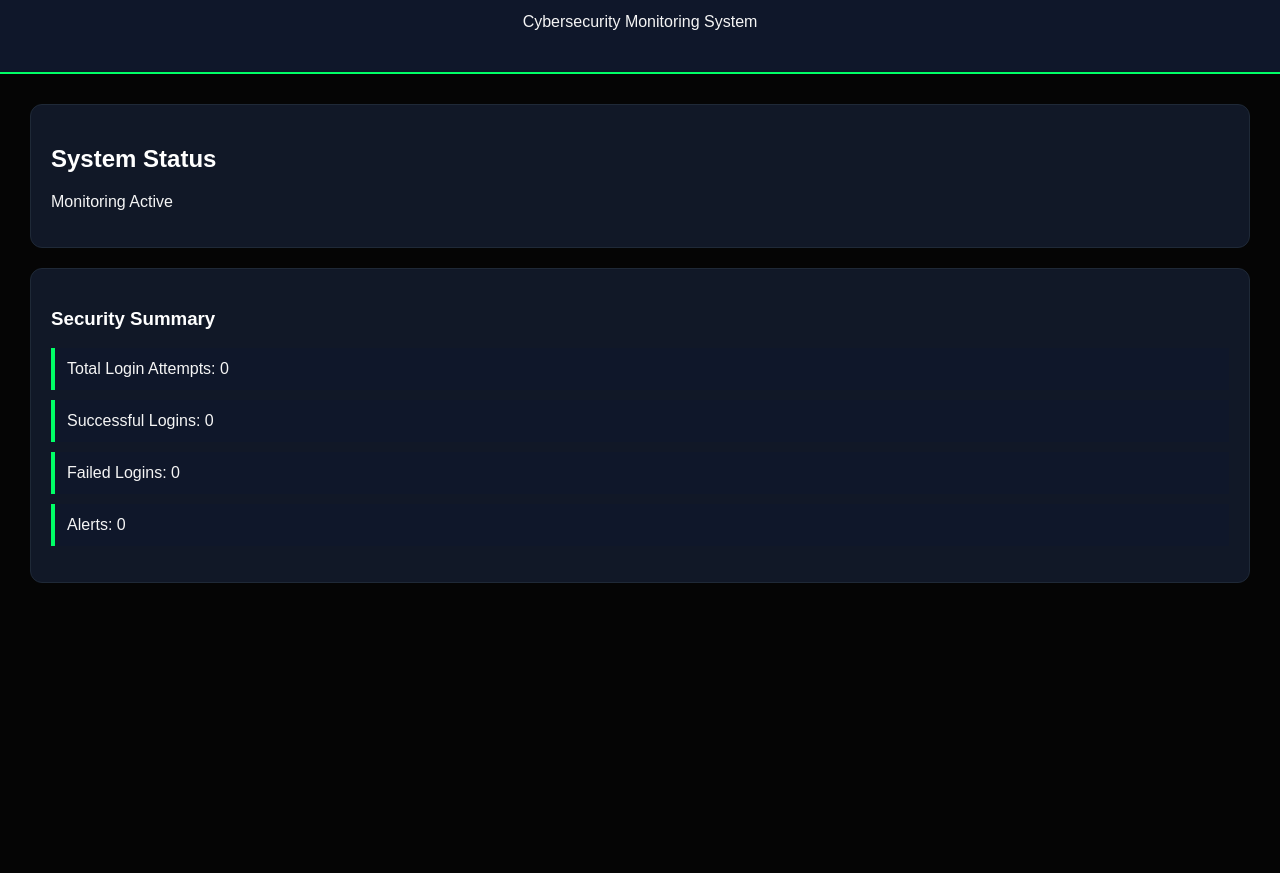
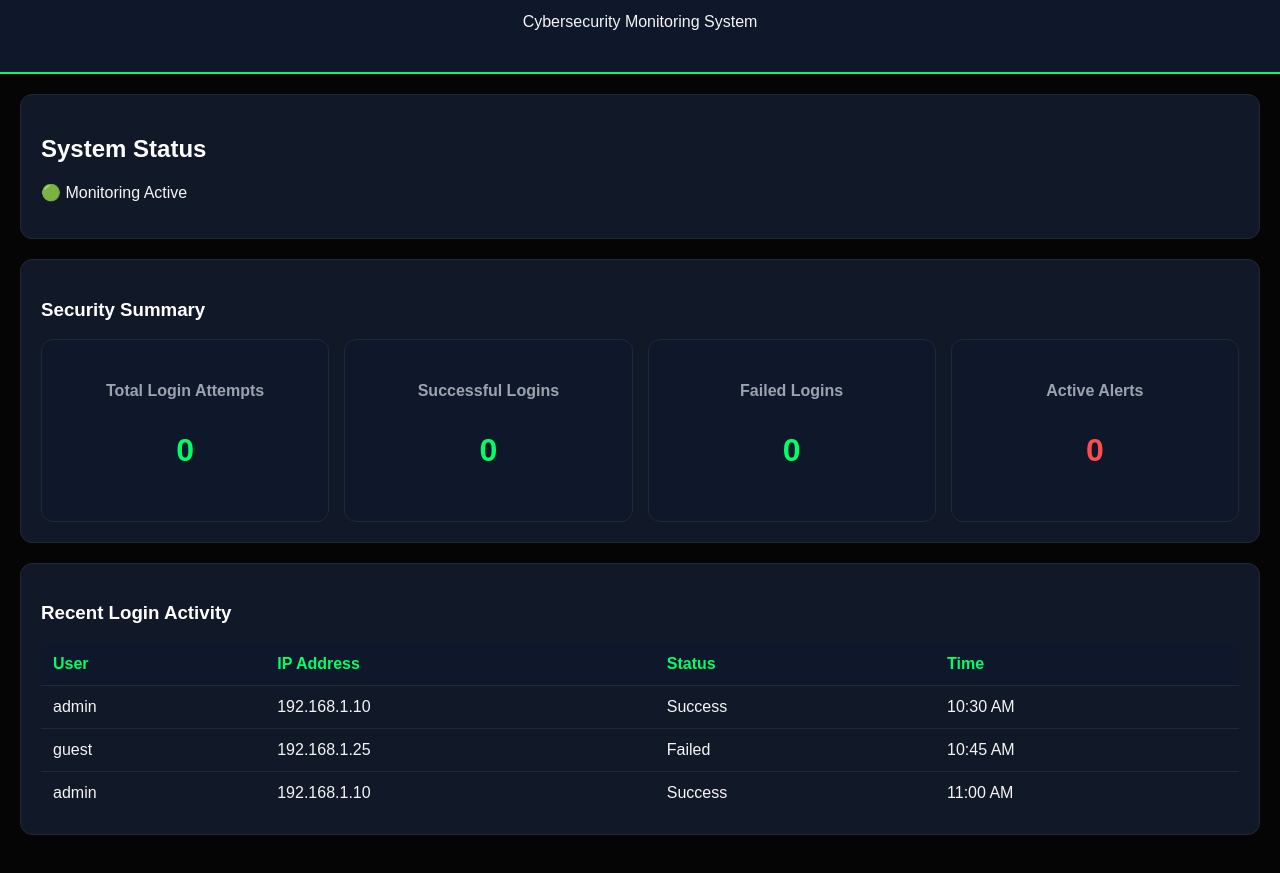
Before and after one commit to alure86/CyberWatch-Dashboard, a website: page views/index.html in a window 1280 px wide. Shown: the part 65-938 px from the top of the page. Before the commit the page ends 800 px from the top, so only its background shows below. Drawn offline with Linux system fonts and the light colour scheme.

Commit message:
Added login activity table

```diff
--- a/public/css/style.css
+++ b/public/css/style.css
@@ -19,7 +19,7 @@ h1 {
 }
 
 main {
-    padding: 30px;
+    padding: 20px;
 }
 
 section {
@@ -34,14 +34,55 @@ h2, h3 {
     color: #ffffff;
 }
 
-ul {
-    list-style: none;
-    padding: 0;
+.card-container {
+    display: grid;
+    grid-template-columns: repeat(4, 1fr);
+    gap: 15px;
 }
 
-li {
+.card {
     background-color: #0f172a;
-    margin: 10px 0;
+    border: 1px solid #1f2937;
+    border-radius: 12px;
+    padding: 20px;
+    text-align: center;
+}
+
+.card h4 {
+    color: #9ca3af;
+    margin-bottom: 10px;
+}
+
+.card p {
+    color: #00ff66;
+    font-size: 32px;
+    font-weight: bold;
+}
+
+.alert-card p {
+    color: #ff4d4d;
+}
+
+/* Login Activity Table */
+
+table {
+    width: 100%;
+    border-collapse: collapse;
+    margin-top: 15px;
+}
+
+th {
+    background-color: #0f172a;
+    color: #00ff66;
     padding: 12px;
-    border-left: 4px solid #00ff66;
+    text-align: left;
 }
+
+td {
+    padding: 12px;
+    border-top: 1px solid #1f2937;
+}
+
+tr:hover {
+    background-color: #16213e;
+}
--- a/views/index.html
+++ b/views/index.html
@@ -4,6 +4,7 @@
     <meta charset="UTF-8">
     <meta name="viewport" content="width=device-width, initial-scale=1.0">
     <title>CyberWatch Dashboard</title>
+
     <link rel="stylesheet" href="/css/style.css">
 </head>
 <body>
@@ -14,20 +15,79 @@
     </header>
 
     <main>
+
         <section>
             <h2>System Status</h2>
-            <p>Monitoring Active</p>
+            <p>🟢 Monitoring Active</p>
         </section>
 
         <section>
             <h3>Security Summary</h3>
-            <ul>
-                <li>Total Login Attempts: 0</li>
-                <li>Successful Logins: 0</li>
-                <li>Failed Logins: 0</li>
-                <li>Alerts: 0</li>
-            </ul>
+
+            <div class="card-container">
+
+                <div class="card">
+                    <h4>Total Login Attempts</h4>
+                    <p>0</p>
+                </div>
+
+                <div class="card">
+                    <h4>Successful Logins</h4>
+                    <p>0</p>
+                </div>
+
+                <div class="card">
+                    <h4>Failed Logins</h4>
+                    <p>0</p>
+                </div>
+
+                <div class="card alert-card">
+                    <h4>Active Alerts</h4>
+                    <p>0</p>
+                </div>
+
+            </div>
         </section>
+
+        <section>
+            <h3>Recent Login Activity</h3>
+
+            <table>
+                <thead>
+                    <tr>
+                        <th>User</th>
+                        <th>IP Address</th>
+                        <th>Status</th>
+                        <th>Time</th>
+                    </tr>
+                </thead>
+
+                <tbody>
+                    <tr>
+                        <td>admin</td>
+                        <td>192.168.1.10</td>
+                        <td>Success</td>
+                        <td>10:30 AM</td>
+                    </tr>
+
+                    <tr>
+                        <td>guest</td>
+                        <td>192.168.1.25</td>
+                        <td>Failed</td>
+                        <td>10:45 AM</td>
+                    </tr>
+
+                    <tr>
+                        <td>admin</td>
+                        <td>192.168.1.10</td>
+                        <td>Success</td>
+                        <td>11:00 AM</td>
+                    </tr>
+                </tbody>
+            </table>
+
+        </section>
+
     </main>
 
 </body>
```
